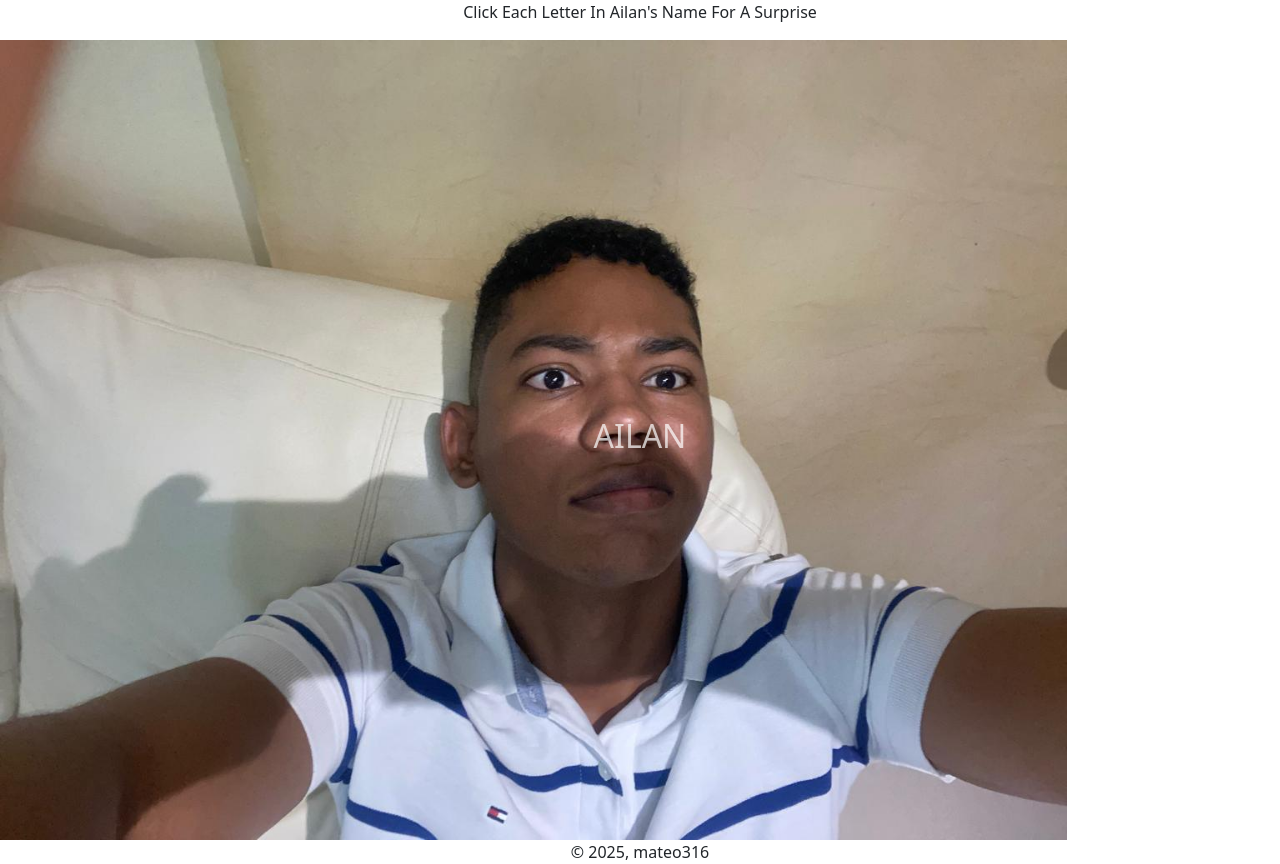
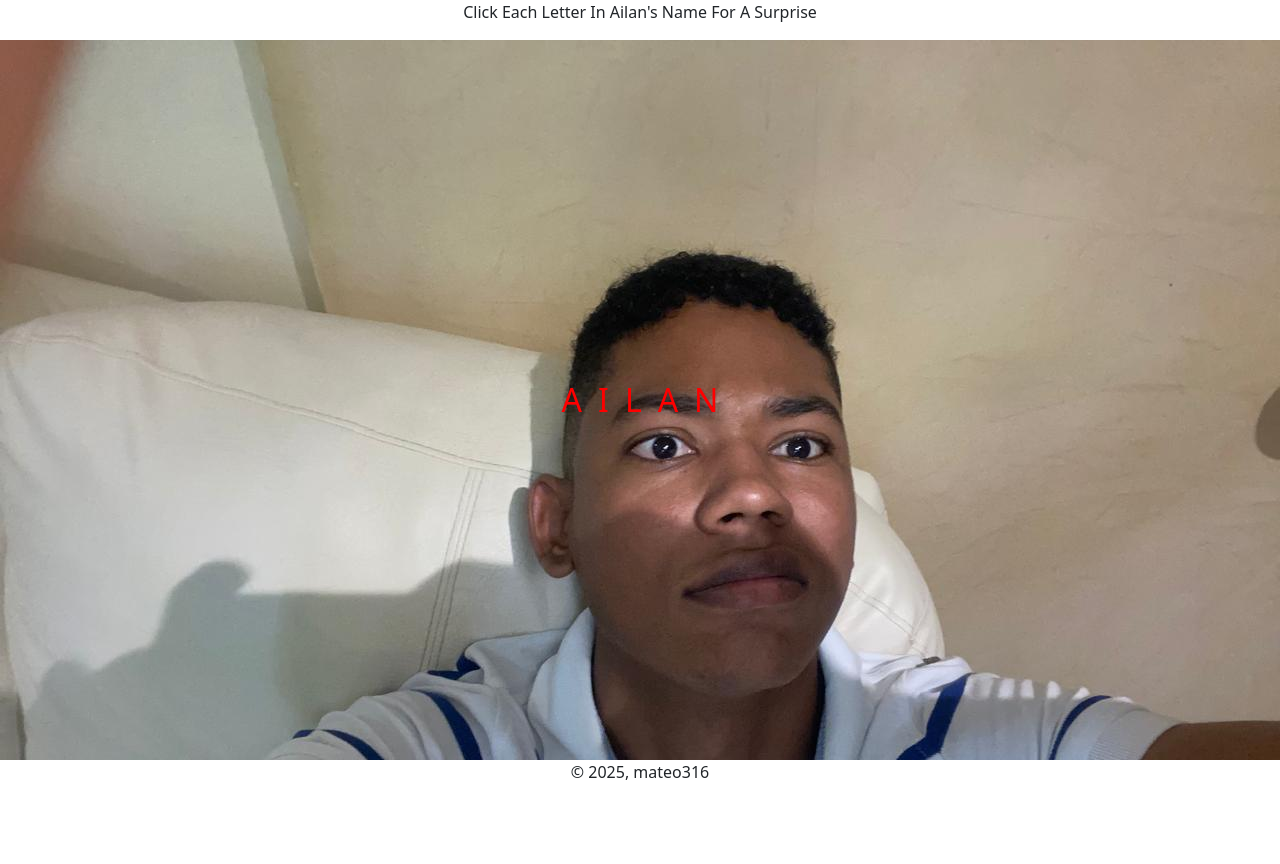
Before and after one commit to Mateo3162/mateo316, a PHP site: page /a1.html in a window 1280 px wide. Shown: the part 142-1006 px from the top of the page. After the commit the page ends 922 px from the top, so only its background shows below. Run offline with PHP 8.4, Linux system fonts and the light colour scheme.

Commit message:
updated ailan letters

```diff
--- a/fernan.css
+++ b/fernan.css
@@ -6,8 +6,8 @@ h1, footer, h2, #ailandesc, .announcement, #ailanblock{
 @media (min-width: 768px) {
     #ailanblock { /* Target the specific container */
         position: relative; /* Essential for absolute positioning */
-        min-height: 100vh;
-        min-width: 100vh;
+        min-height: 90vh;
+        min-width: 40vh;
     }
 }
 @media (max-width: 767px) {
@@ -25,12 +25,14 @@ h1, footer, h2, #ailandesc, .announcement, #ailanblock{
     width: 100%;
     height: 100%;
     background-image: url("images/12.jpeg"); /* Your image path */
-    background-size: contain; /* Or contain, auto, etc. */
+    background-size: cover; /* Or contain, auto, etc. */
     background-repeat: no-repeat;
     z-index: -1; /* Behind the content */
 }
 #ailanletra {
-    color: rgba(255, 255, 255, 0.7);
+    color: rgb(255, 0, 0);
     display:inline-block;
     align-items: center;
-    justify-content: center;}
+    justify-content: center;
+    margin: 0 8px;
+}
```
